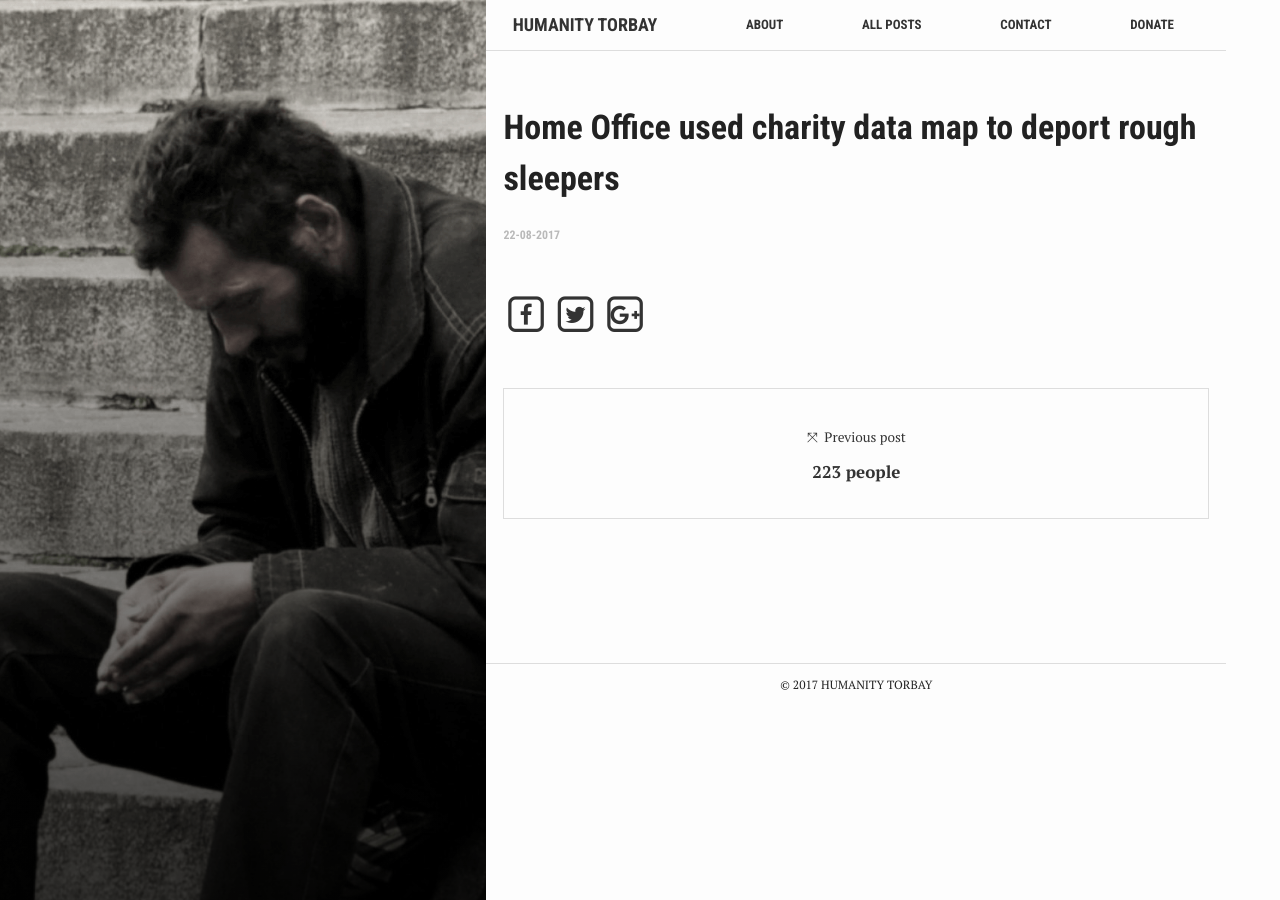
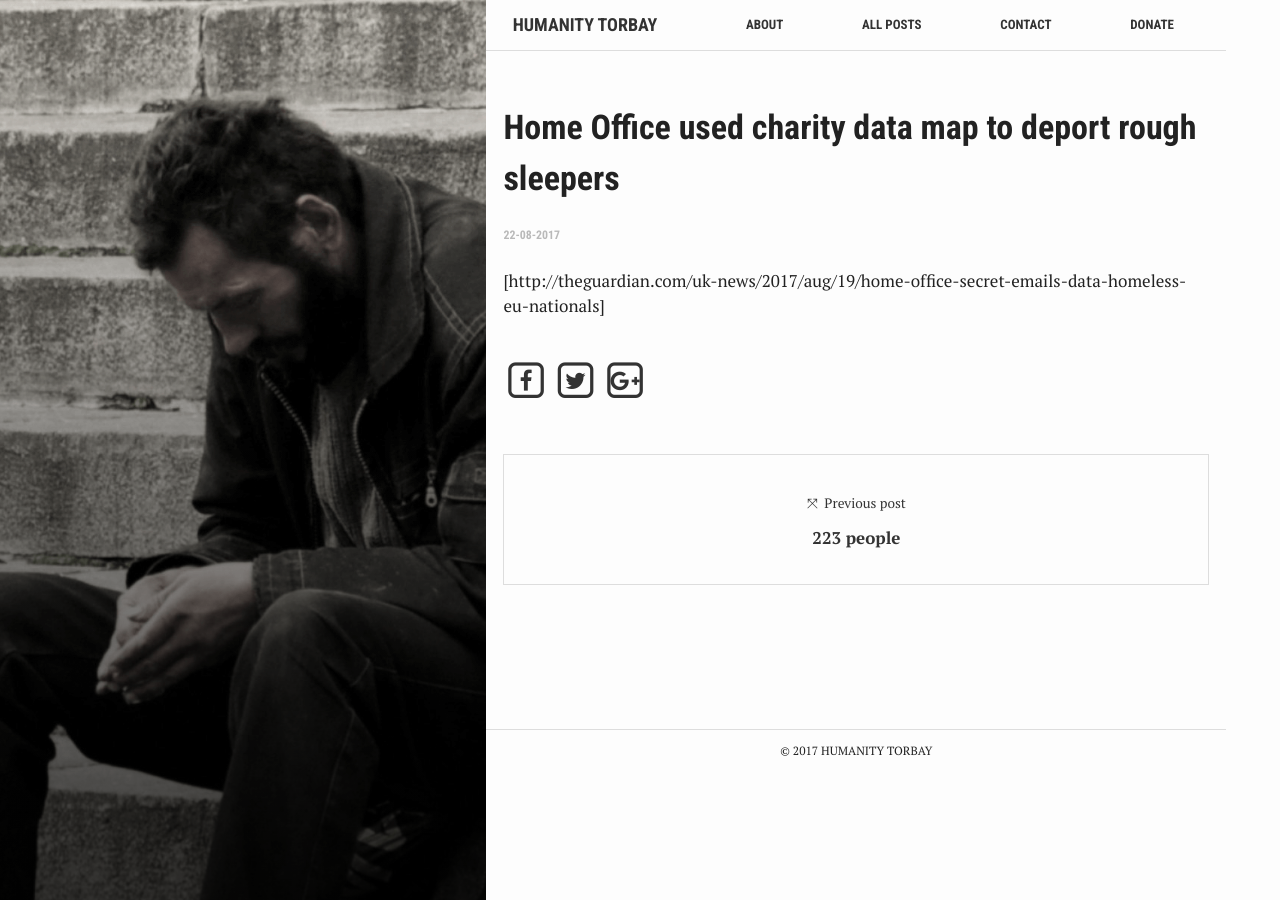
Before and after one commit to elken/humanity, a Jekyll site: the page built from _posts/2017-08-22-home-office-used-charity-data-map-to-deport-rough-sleepers.markdown, in a window 1280 px wide. Built offline with Jekyll 4.4.1, drawn with Linux system fonts in a browser that asks for light colours; nearby versions of some CDN libraries.

Commit message:
Updated Home Office Used Charity Data Map To Deport Rough Sleepers

```diff
--- a/_posts/2017-08-22-home-office-used-charity-data-map-to-deport-rough-sleepers.markdown
+++ b/_posts/2017-08-22-home-office-used-charity-data-map-to-deport-rough-sleepers.markdown
@@ -3,4 +3,4 @@ title: Home Office used charity data map to deport rough sleepers
 date: 2017-08-22 11:58:00 Z
 ---
 
-[](http://theguardian.com/uk-news/2017/aug/19/home-office-secret-emails-data-homeless-eu-nationals)
+[http://theguardian.com/uk-news/2017/aug/19/home-office-secret-emails-data-homeless-eu-nationals]
```
